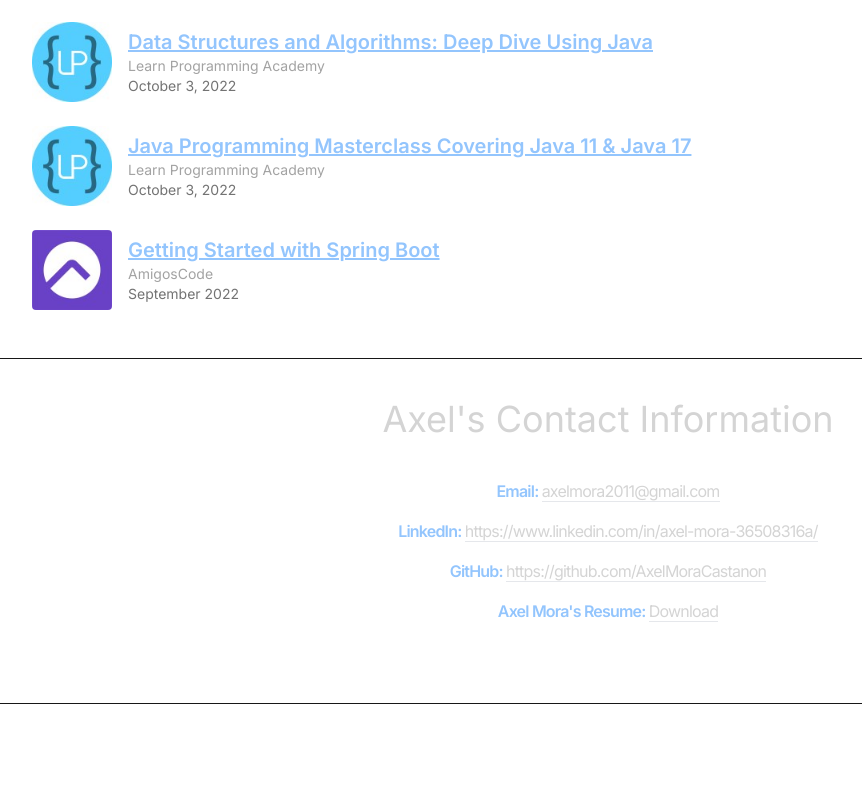
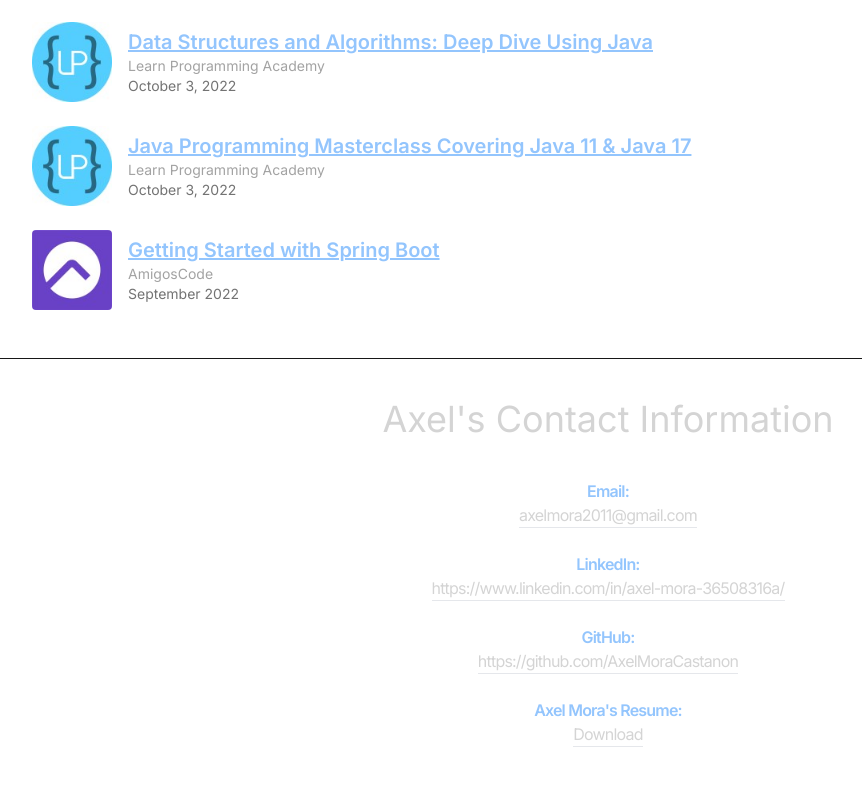
Before and after one commit to AxelMoraCastanon/AxelPortfolioWebsite, a React (Vite) app in the folder AxelPortfolioWebsite/: page / in a window 1280 px wide. Shown: the part 5731-6517 px from the top of the page, without its empty margins (32-894 px from the left). Before the commit the page ends 6435 px from the top, so only its background shows below. Built offline with nearby package versions, Linux system fonts and the light colour scheme.

Commit message:
Improved the animations for the contact section

```diff
--- a/AxelPortfolioWebsite/src/components/Contact.jsx
+++ b/AxelPortfolioWebsite/src/components/Contact.jsx
@@ -2,87 +2,135 @@ import { CONTACT } from "../constants";
 import AxelMoraResume from "../../public/AxelMoraResume.pdf"; // Import PDF
 import { motion } from "framer-motion";
 
+const containerVariants = {
+  hidden: { opacity: 0 },
+  visible: {
+    opacity: 1,
+    transition: { staggerChildren: 0.3, delayChildren: 0.5 },
+  },
+};
+
+const itemVariants = {
+  hidden: { opacity: 0, x: -50 },
+  visible: { opacity: 1, x: 0, transition: { duration: 0.7 } },
+};
+
+const hoverEffect = {
+  hover: {
+    scale: 1.05,
+    transition: { type: "spring", stiffness: 300 },
+  },
+};
+
+const underlineEffect = {
+  hover: {
+    width: "100%",
+    transition: { duration: 0.3 },
+  },
+};
+
 const Contact = () => {
   return (
     <div className="border-b border-neutral-900 pb-20">
+      {/* Title with Parallax Effect */}
       <motion.h1
         whileInView={{ opacity: 1, y: 0 }}
         initial={{ opacity: 0, y: -100 }}
-        transition={{ duration: 0.5 }}
+        transition={{ duration: 0.7 }}
         className="my-10 text-center text-4xl"
       >
         Axel's Contact Information
       </motion.h1>
 
-      <div className="text-center tracking-tighter space-y-4">
-        {/* Email Section - Left to Right */}
+      <motion.div
+        className="text-center tracking-tighter space-y-6"
+        variants={containerVariants}
+        initial="hidden"
+        animate="visible"
+      >
+        {/* Email Section */}
         {CONTACT.email && (
-          <motion.div
-            whileInView={{ opacity: 1, x: 0 }}
-            initial={{ opacity: 0, x: -100 }}
-            transition={{ duration: 1 }}
-          >
+          <motion.div className="flex flex-col items-center" variants={itemVariants}>
             <span className="font-semibold text-blue-300">Email: </span>
-            <a href={`mailto:${CONTACT.email}`} className="border-b">
+            <motion.a
+              href={`mailto:${CONTACT.email}`}
+              className="border-b relative overflow-hidden"
+              variants={hoverEffect}
+              whileHover="hover"
+            >
               {CONTACT.email}
-            </a>
+              <motion.div
+                className="absolute bottom-0 left-0 h-0.5 bg-blue-300"
+                initial={{ width: 0 }}
+                animate={underlineEffect}
+              />
+            </motion.a>
           </motion.div>
         )}
 
-        {/* LinkedIn Section - Right to Left */}
+        {/* LinkedIn Section */}
         {CONTACT.linkedin && (
-          <motion.div
-            whileInView={{ opacity: 1, x: 0 }}
-            initial={{ opacity: 0, x: 100 }}
-            transition={{ duration: 1 }}
-          >
+          <motion.div className="flex flex-col items-center" variants={itemVariants}>
             <span className="font-semibold text-blue-300">LinkedIn: </span>
-            <a
+            <motion.a
               href={CONTACT.linkedin}
-              className="border-b"
+              className="border-b relative overflow-hidden"
               target="_blank"
               rel="noopener noreferrer"
+              variants={hoverEffect}
+              whileHover="hover"
             >
               {CONTACT.linkedin}
-            </a>
+              <motion.div
+                className="absolute bottom-0 left-0 h-0.5 bg-blue-300"
+                initial={{ width: 0 }}
+                animate={underlineEffect}
+              />
+            </motion.a>
           </motion.div>
         )}
 
-        {/* GitHub Section - Left to Right */}
+        {/* GitHub Section */}
         {CONTACT.github && (
-          <motion.div
-            whileInView={{ opacity: 1, x: 0 }}
-            initial={{ opacity: 0, x: -100 }}
-            transition={{ duration: 1 }}
-          >
+          <motion.div className="flex flex-col items-center" variants={itemVariants}>
             <span className="font-semibold text-blue-300">GitHub: </span>
-            <a
+            <motion.a
               href={CONTACT.github}
-              className="border-b"
+              className="border-b relative overflow-hidden"
               target="_blank"
               rel="noopener noreferrer"
+              variants={hoverEffect}
+              whileHover="hover"
             >
               {CONTACT.github}
-            </a>
+              <motion.div
+                className="absolute bottom-0 left-0 h-0.5 bg-blue-300"
+                initial={{ width: 0 }}
+                animate={underlineEffect}
+              />
+            </motion.a>
           </motion.div>
         )}
 
-        {/* Resume Section - Right to Left */}
-        <motion.div
-          whileInView={{ opacity: 1, x: 0 }}
-          initial={{ opacity: 0, x: 100 }}
-          transition={{ duration: 1 }}
-        >
+        {/* Resume Section */}
+        <motion.div className="flex flex-col items-center" variants={itemVariants}>
           <span className="font-semibold text-blue-300">Axel Mora's Resume: </span>
-          <a
+          <motion.a
             href={AxelMoraResume}
             download="Axel_Mora_Resume.pdf"
-            className="border-b"
+            className="border-b relative overflow-hidden"
+            variants={hoverEffect}
+            whileHover="hover"
           >
             Download
-          </a>
+            <motion.div
+              className="absolute bottom-0 left-0 h-0.5 bg-blue-300"
+              initial={{ width: 0 }}
+              animate={underlineEffect}
+            />
+          </motion.a>
         </motion.div>
-      </div>
+      </motion.div>
     </div>
   );
 };
```
